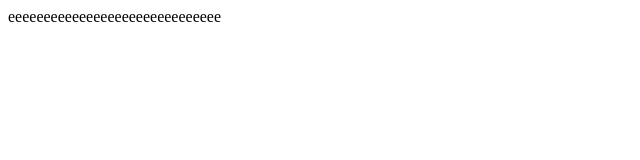
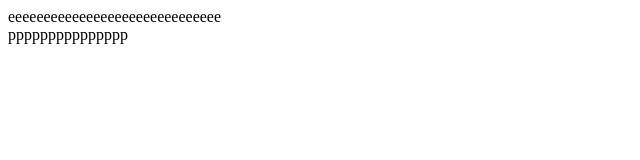
Before and after one commit to wuxiangqian5/one, a plain HTML site: page index.html in a window 1280 px wide. Shown: the whole page, without its empty margins (0-640 px from the left). Drawn offline with Linux system fonts and the light colour scheme.

Commit message:
分支修改

```diff
--- a/index.html
+++ b/index.html
@@ -6,5 +6,6 @@
 </head>
 <body>
 	eeeeeeeeeeeeeeeeeeeeeeeeeeeeee
+	<div>ppppppppppppppp</div>
 </body>
 </html>
```
